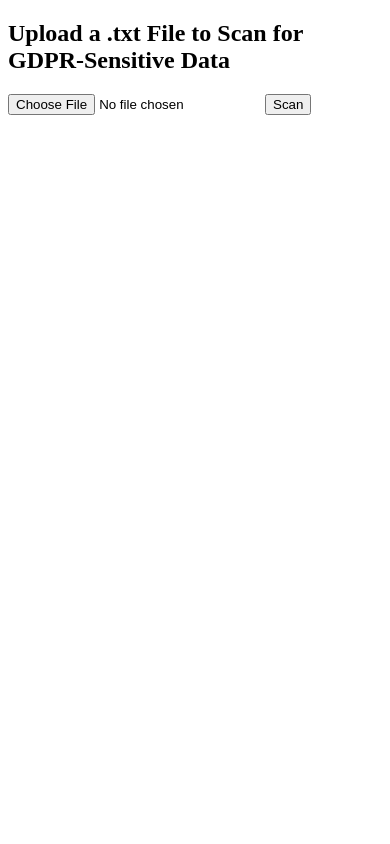
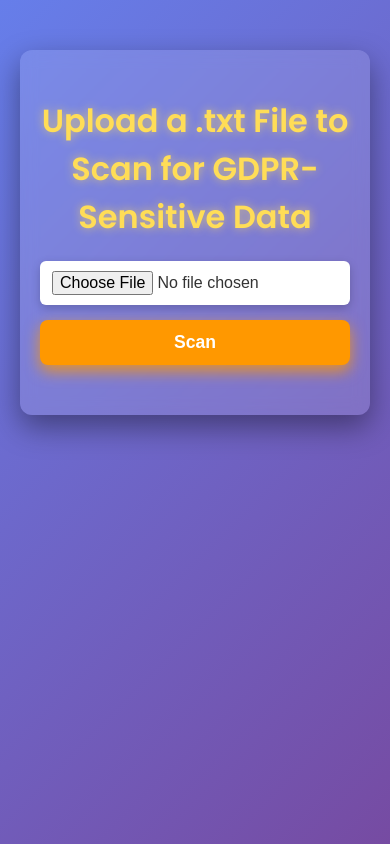
Before and after one commit to emrulnaser/CyberLogAI, a Flask app: page / in a window 390 px wide. Run offline with Flask 3, Linux system fonts and the light colour scheme.

Commit message:
Initial GDPR Scanner commit

```diff
--- a/templates/index.html
+++ b/templates/index.html
@@ -1,9 +1,146 @@
 <!DOCTYPE html>
-<html>
+<html lang="en">
 <head>
+    <meta charset="UTF-8" />
     <title>GDPR Scanner</title>
+    <link href="https://fonts.googleapis.com/css2?family=Poppins:wght@400;600&display=swap" rel="stylesheet" />
+    <style>
+        /* Reset and base */
+        * {
+            box-sizing: border-box;
+        }
+        body {
+            font-family: 'Poppins', sans-serif;
+            background: linear-gradient(135deg, #667eea, #764ba2);
+            color: #f0f0f0;
+            margin: 0;
+            padding: 0 20px;
+            min-height: 100vh;
+            display: flex;
+            justify-content: center;
+            align-items: flex-start;
+            padding-top: 50px;
+        }
+
+        /* Container */
+        .container {
+            background: rgba(255, 255, 255, 0.12);
+            border-radius: 12px;
+            padding: 30px 40px;
+            max-width: 600px;
+            width: 100%;
+            box-shadow: 0 12px 30px rgba(0,0,0,0.4);
+            backdrop-filter: blur(8px);
+        }
+
+        h2 {
+            font-weight: 600;
+            font-size: 2rem;
+            margin-bottom: 20px;
+            color: #ffdd57;
+            text-align: center;
+            text-shadow: 0 0 10px #ffdd57aa;
+        }
+
+        form {
+            display: flex;
+            justify-content: center;
+            gap: 10px;
+            margin-bottom: 30px;
+            flex-wrap: wrap;
+        }
+
+        input[type="file"] {
+            flex-grow: 1;
+            padding: 10px 12px;
+            border-radius: 6px;
+            border: none;
+            font-size: 1rem;
+            cursor: pointer;
+            background: #fff;
+            color: #333;
+            box-shadow: 0 3px 10px rgb(0 0 0 / 0.2);
+            transition: box-shadow 0.3s ease;
+        }
+        input[type="file"]:hover {
+            box-shadow: 0 6px 16px rgb(255 221 87 / 0.7);
+        }
+
+        button {
+            background-color: #ff9800;
+            color: #fff;
+            border: none;
+            padding: 12px 28px;
+            font-size: 1.1rem;
+            font-weight: 600;
+            border-radius: 8px;
+            cursor: pointer;
+            box-shadow: 0 6px 15px #ff9800cc;
+            transition: background-color 0.3s ease, box-shadow 0.3s ease;
+        }
+        button:hover {
+            background-color: #e68900;
+            box-shadow: 0 8px 20px #e68900cc;
+        }
+
+        /* Results section */
+        h3 {
+            color: #ffd966;
+            margin-bottom: 15px;
+            text-shadow: 0 0 8px #ffd966bb;
+            text-align: center;
+        }
+
+        ul {
+            list-style: none;
+            padding-left: 0;
+        }
+
+        ul > li {
+            margin-bottom: 15px;
+            background: rgba(255, 255, 255, 0.15);
+            padding: 15px 20px;
+            border-radius: 10px;
+            box-shadow: inset 0 0 5px #fff3bf;
+            font-weight: 600;
+            color: #fff;
+        }
+
+        ul ul li {
+            font-weight: 400;
+            padding-left: 10px;
+            margin-top: 6px;
+            color: #ffeaa7;
+            font-size: 0.95rem;
+            border-left: 3px solid #ffd966;
+            padding-left: 12px;
+        }
+
+        /* Scroll for long lists */
+        ul ul {
+            max-height: 150px;
+            overflow-y: auto;
+            margin-top: 10px;
+        }
+
+        /* Responsive */
+        @media (max-width: 480px) {
+            .container {
+                padding: 20px;
+            }
+            button, input[type="file"] {
+                width: 100%;
+                flex-grow: unset;
+            }
+            form {
+                flex-direction: column;
+                gap: 15px;
+            }
+        }
+    </style>
 </head>
 <body>
+    <div class="container">
         <h2>Upload a .txt File to Scan for GDPR-Sensitive Data</h2>
         <form method="POST" enctype="multipart/form-data">
             <input type="file" name="file" required>
@@ -24,5 +161,6 @@
                 {% endfor %}
             </ul>
         {% endif %}
+    </div>
 </body>
 </html>
```
Lines whose indentation alone changed are shown as unchanged.
